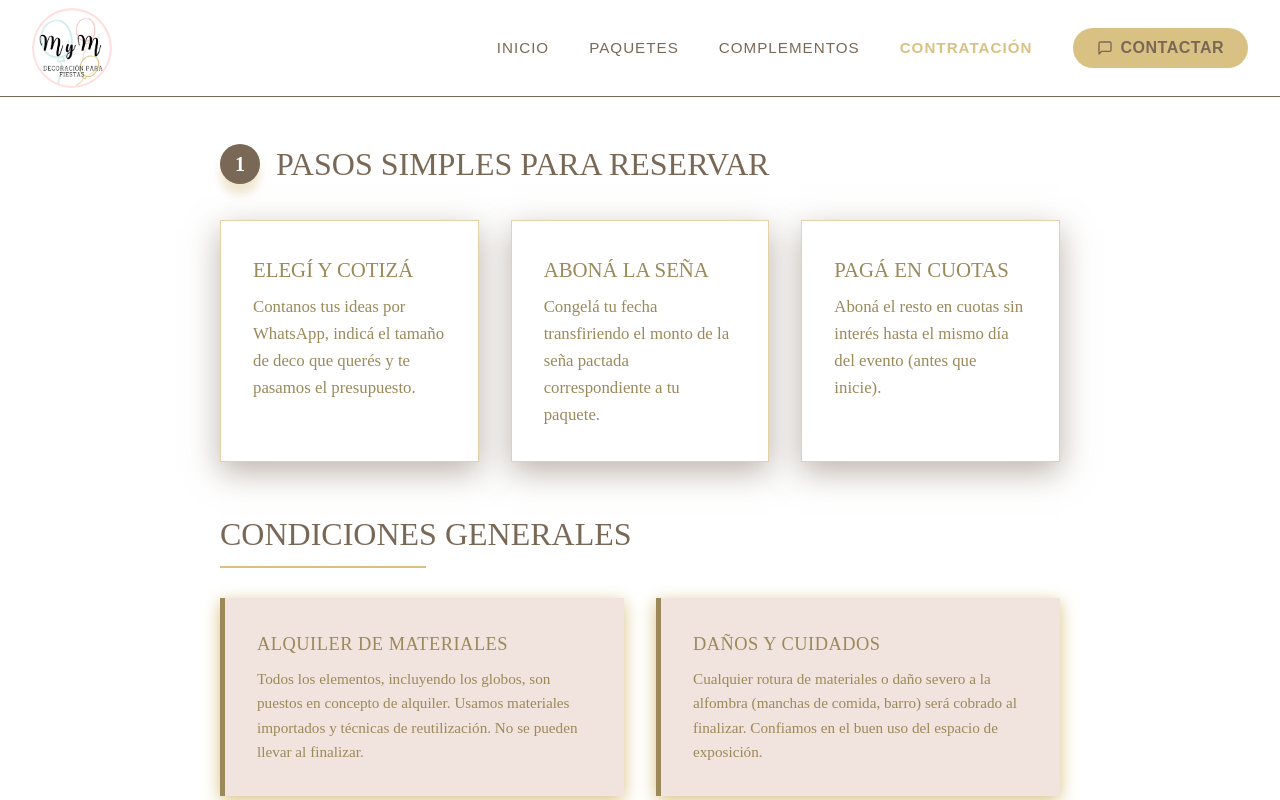
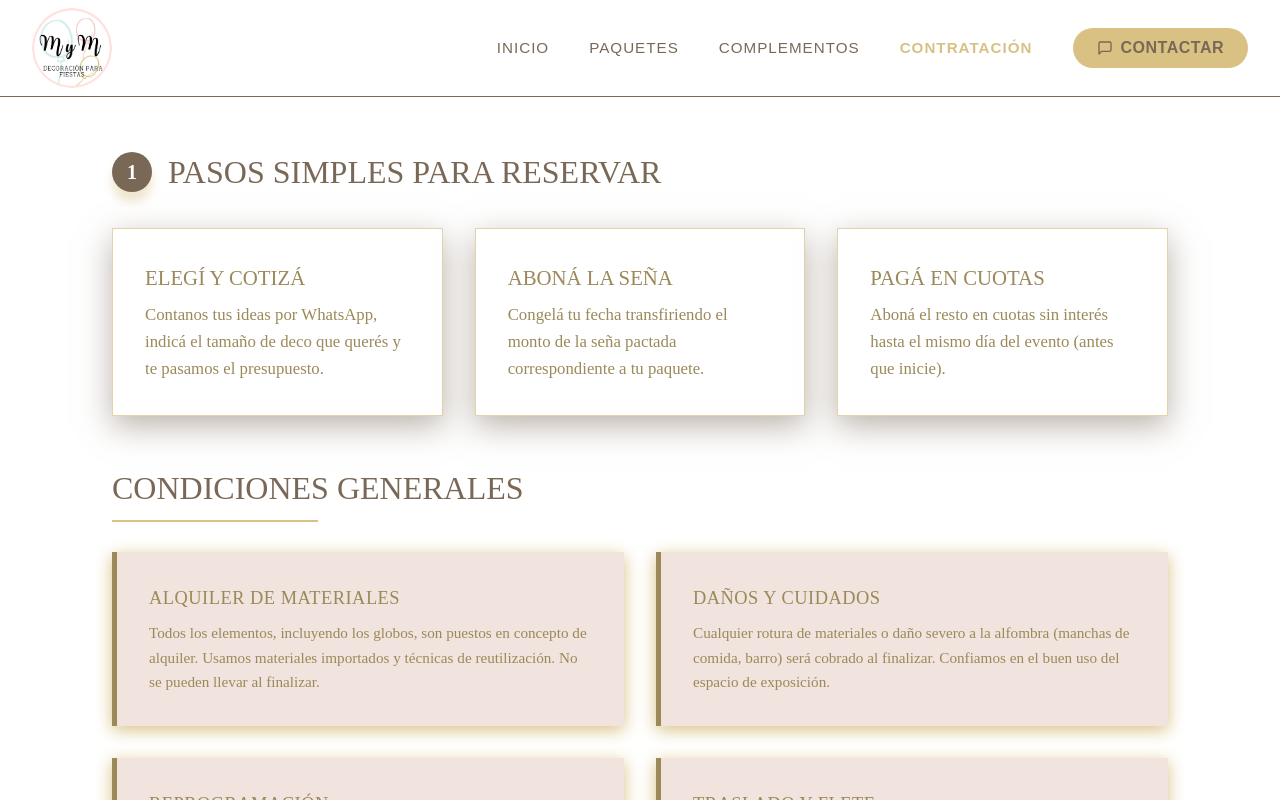
Before and after one commit to LautaroLeall/MyM_Decoraciones, a React (Vite) app: page /contratacion in a window 1280 px wide. Shown: the top 800 px of the page. Built offline with nearby package versions, Linux system fonts and the light colour scheme.

Commit message:
page /contratacion (contratar and requisitos)

```diff
--- a/src/page/Contratacion.jsx
+++ b/src/page/Contratacion.jsx
@@ -3,7 +3,7 @@ import Requisitos from '../components/Requisitos';
 
 const ContratacionPage = () => {
     return (
-        <div className="pt-35 px-5 md:px-55 pb-20 mx-auto flex flex-col gap-12">
+        <div className="py-25">
             <Contratar />
             <Requisitos />
         </div>
--- a/src/styles/Contratar.css
+++ b/src/styles/Contratar.css
@@ -1,5 +1,7 @@
 .contratar-wrapper {
+  padding: 3rem 2rem;
   margin: 0 auto;
+  max-width: 70rem;
 }
 
 .contratar-section-title {
```
